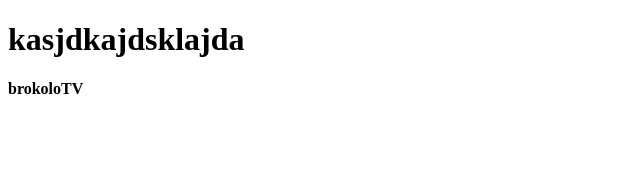
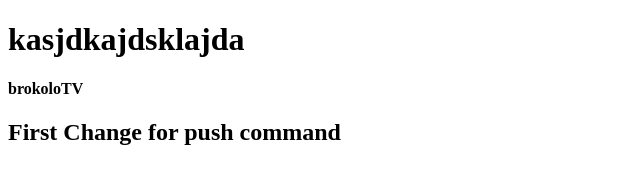
Before and after one commit to SteliosCode/Coursera-test, a plain HTML site: page ougabouha.html in a window 1280 px wide. Shown: the whole page, without its empty margins (0-640 px from the left). Drawn offline with Linux system fonts and the light colour scheme.

Commit message:
Small Change

```diff
--- a/ougabouha.html
+++ b/ougabouha.html
@@ -8,5 +8,6 @@
 <body>
     <h1>kasjdkajdsklajda</h1>
     <h4> brokoloTV</h4>
+    <h2> First Change for push command </h2>
 </body>
 </html>
```
